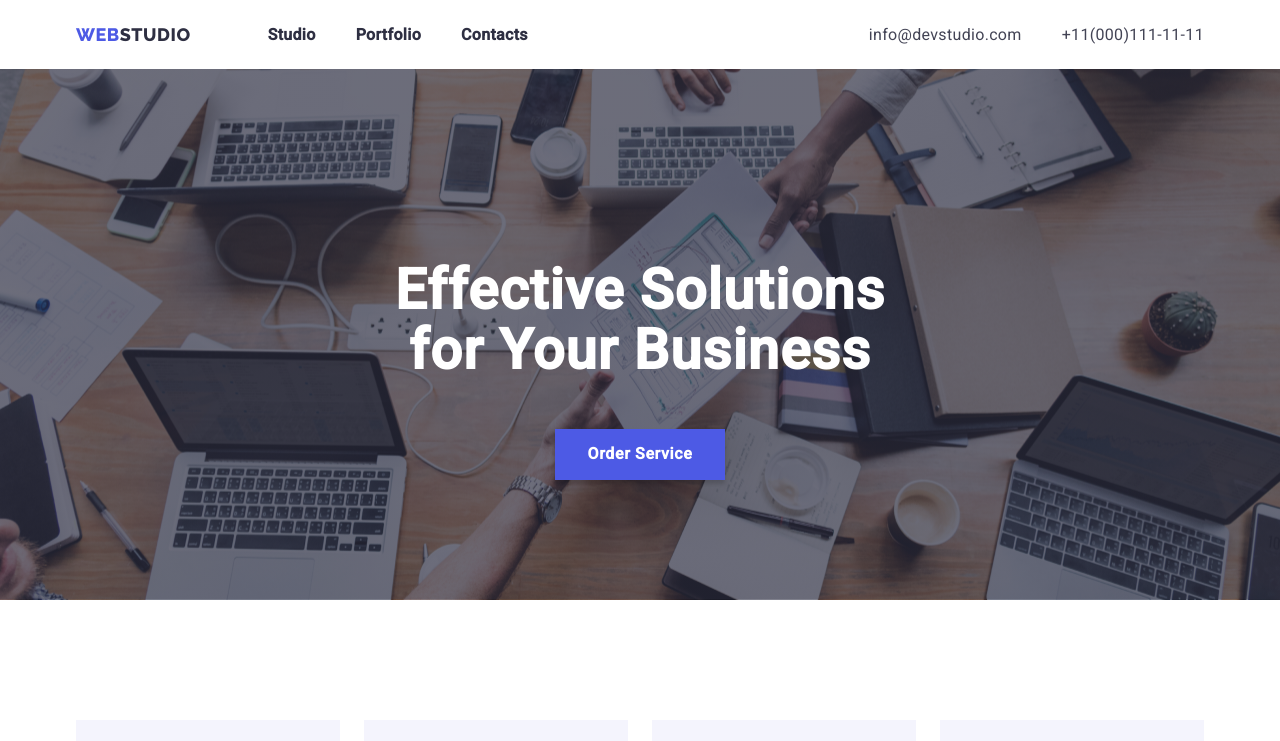
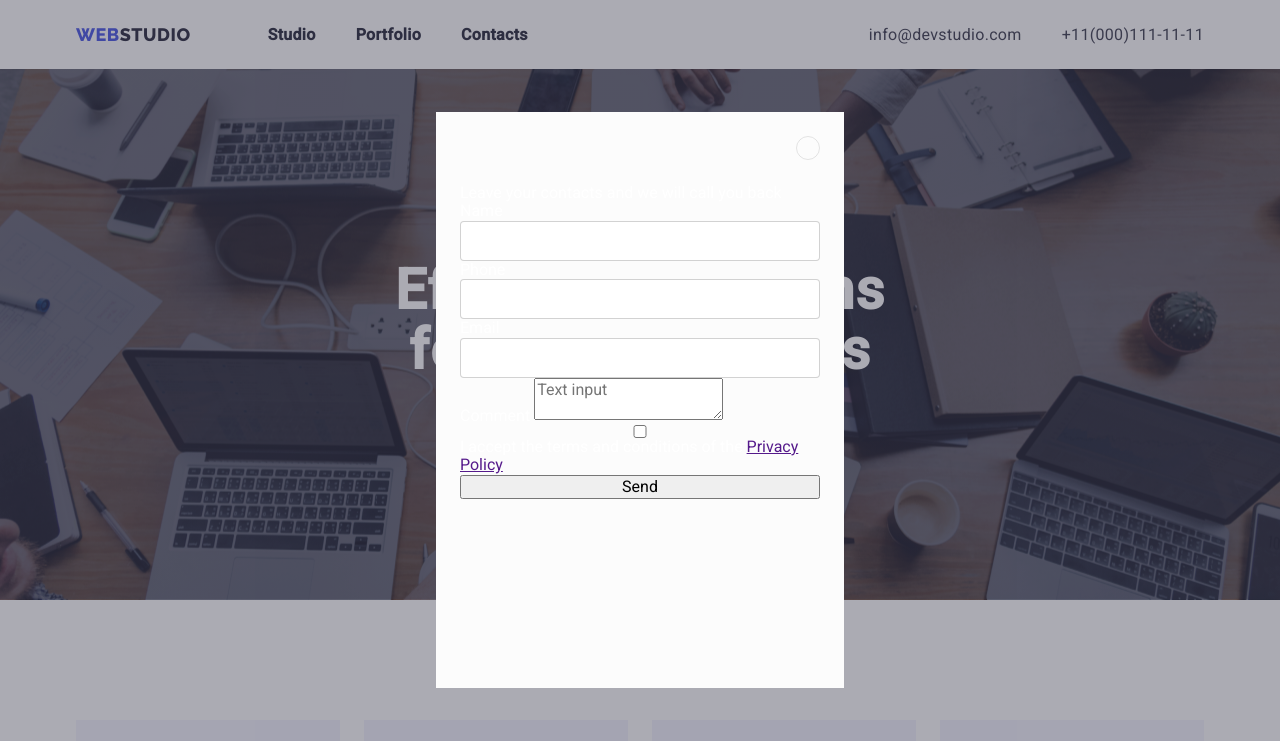
Before and after one commit to MariySemenenko/goit-markup-hw-05, a plain HTML site: page index.html in a window 1280 px wide. Shown: the top 741 px of the page. Drawn offline with nearby package versions, Linux system fonts and the light colour scheme.

Commit message:
половина мод, вікна

```diff
--- a/css/styles.css
+++ b/css/styles.css
@@ -740,6 +740,11 @@ transform: translate(-50%, -50%) scale(1.2);
  transform: translate(-50%, -50%);
  background-color: rgba(252, 252, 252, 1);
  transition: transform 250ms cubic-bezier(0.4, 0, 0.2, 1);
+
+ padding-top: 72px;
+ padding-right: 24px;
+ padding-left: 24px;
+ padding-bottom: 24px;
 }
 
 .modal-clouse-btn {
@@ -771,3 +776,19 @@ transform: translate(-50%, -50%) scale(1.2);
 .modal-clouse-btn:focus .modal-clouse-btn-icon {
   fill: #000000;
 }
+
+
+/* modal-form */
+
+
+.modal-form {
+  display: flex;
+  flex-direction: column;
+}
+
+.modal-form-input {
+  width: 100%;
+  height: 40px;
+  border: 1px solid rgba(33, 33, 33, 0.2);
+  border-radius: 4px;
+}
--- a/index.html
+++ b/index.html
@@ -422,7 +422,7 @@
         </div>
       </div>
     </footer>
-    <div class="backdrop is-hidden" data-modal>
+    <div class="backdrop" data-modal>
     <div class="modal">
       <button class="modal-clouse-btn" data-modal-close>
         <svg class="modal-clouse-btn-icon" wigth="8" height="8">
@@ -430,6 +430,58 @@
           </use>
         </svg>
       </button>
+
+      <form class="modal-form">
+        <p>Leave your contacts and we will call you back</p>
+        <label class="modal-form-field">
+          <span class="modal-form-input-desc"> Name </span>
+          <input
+          type="text"
+           name="user_name"
+           class="modal-form-input"
+           required
+           pattern="[a-zA-Za-яА-Я]+"
+           minlength="2"
+           />
+        </label>
+        <label class="modal-form-field">
+          <span class="modal-form-input-desc"> Phone </span>
+          <input
+          type="tel"
+          name="user_phone"
+          class="modal-form-input"
+          required
+          pattern="[0-9]{3}-[0-9]{3}-[0-9]{2}-[0-9]{2}"
+          title="xxx-xxx-xx-xx"
+          />
+        </label>
+        <label class="modal-form-field">
+          <span class="modal-form-input-desc"> Email </span>
+          <input
+          type="email"
+          name="user_email"
+          class="modal-form-input"
+          />
+        </label>
+        <label class="modal-form-field">
+          <span class="modal-form-input-desc"> Comment </span>
+          <textarea
+          name="user_message"
+          class="modal-form-message"
+          placeholder="Text input"
+          ></textarea>
+        </label>
+        <input
+        id="user-policy"
+        type="checkbox"
+        name="user-policy"
+        class="modal-form-check"
+        />
+        <label for="" class="modal-form-check-desc">I accept the terms and conditions of the <a href="">Privacy Policy</a>
+        </label>
+        <button type="submit" class="modal-form-submit">Send</button>
+      </form>
+
     </div>
     </div>
     <body>
```
